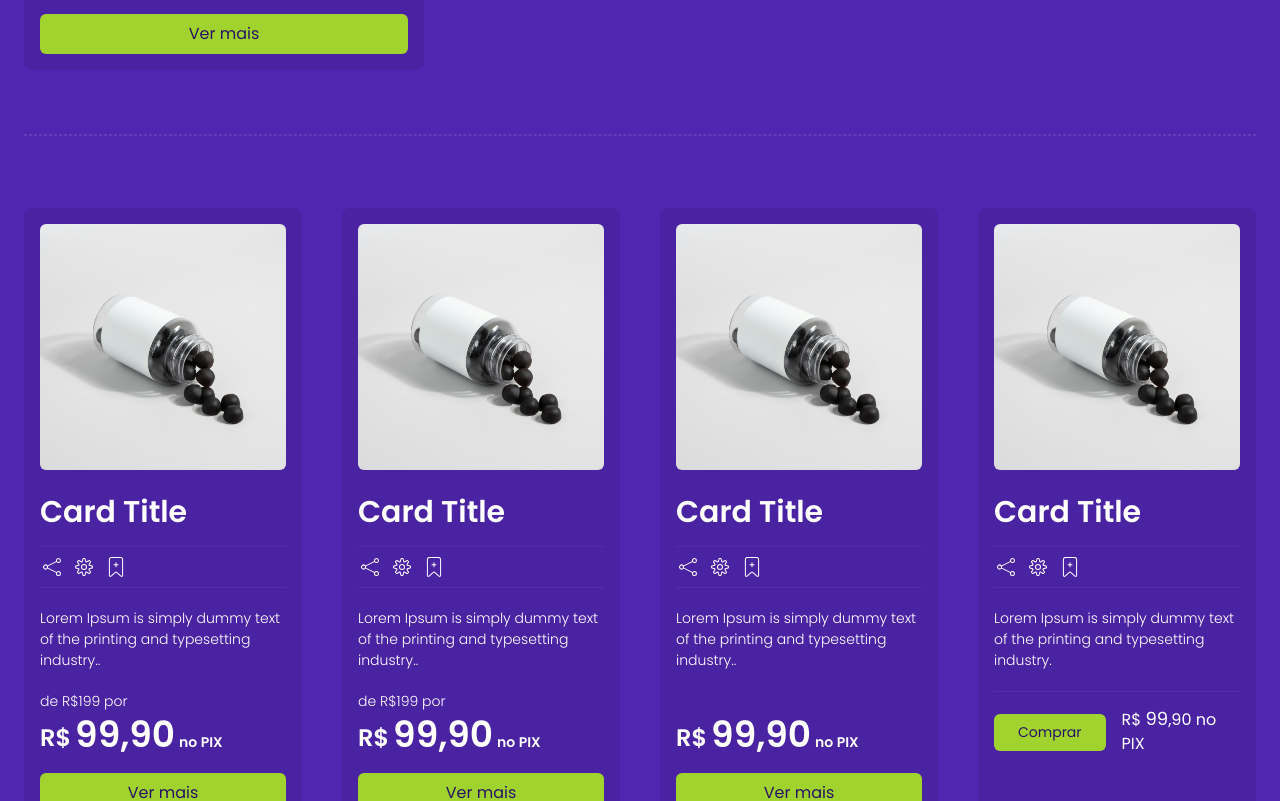
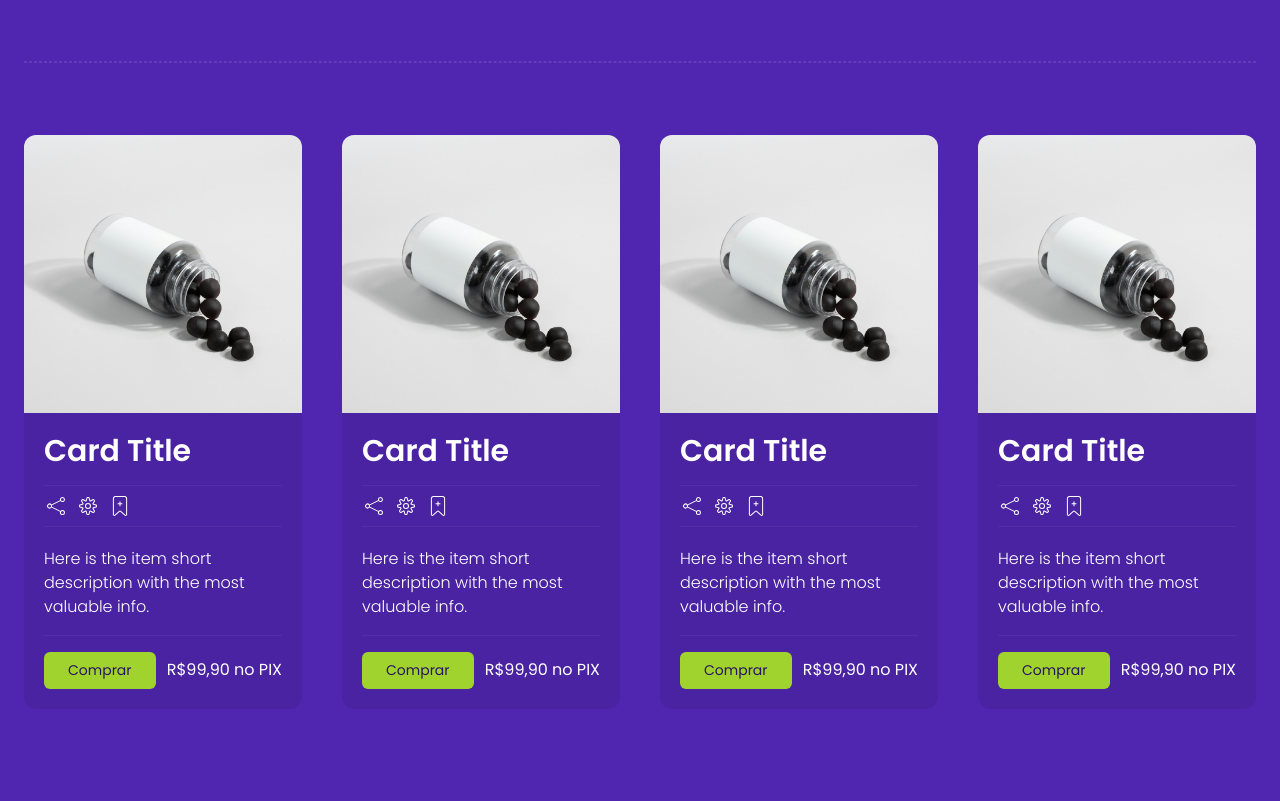
Before and after one commit to allrox/allrox-ui-kit, a Next.js app: page / in a window 1280 px wide. Shown: the part 3440-4241 px from the top of the page. Built offline with nearby package versions, Linux system fonts and the light colour scheme.

Commit message:
Ajustes nos cards e passagem da URL para o  botão de ação

```diff
--- a/package.json
+++ b/package.json
@@ -9,6 +9,7 @@
     "lint": "next lint"
   },
   "dependencies": {
+    "@tailwindcss/line-clamp": "^0.4.4",
     "icons": "^1.0.0",
     "next": "15.0.3",
     "react": "^19.0.0-rc-66855b96-20241106",
--- a/src/app/components/Card/index.js
+++ b/src/app/components/Card/index.js
@@ -2,42 +2,38 @@ import Image from "next/image"
 import { CiShare2 } from "react-icons/ci";
 import { CiSettings } from "react-icons/ci";
 import { CiBookmarkPlus } from "react-icons/ci";
+import PricingLine from "../PricingLine";
 
-export default function Card({ children, props, imgurl, alt, width, height, title, share, settings, bookmark }) {
+export default function Card({  props, imgurl, alt, width, height, title, share, settings, bookmark, desc, oldprice, price, method , buttonUrl}) {
     return (
-        <div className={`flex flex-col bg-primary-900/[.45] p-4 rounded-lg text-base font-regular ${props}`}>
+        <div className={`flex flex-col bg-primary-900/[.45] rounded-xl text-base font-regular  ${props}`}>
+
             <Image
                 src={imgurl}
                 alt={alt}
                 width={width}
                 height={height}
-                className="rounded-md" />
-            <div className="pt-6">
+                className="rounded-t-xl" />
+
+            <div className="p-5 ">
                 {title && (
                     <span className="text-3xl font-bold">{title}</span>
                 )}
                 <div className="flex flex-col gap-1">
                     <div className="flex flex-row gap-2 text-2xl mt-4 py-2 border-t border-b border-1 border-white/[0.05]">
-                        {share &&
-                            <a href={share}>
-                                <CiShare2 />
-                            </a>
-                        }
-                        {settings &&
-                            <a href={share}>
-                                <CiSettings />
-                            </a>
-                        }
-                        {bookmark &&
-                            <a href={share}>
-                                <CiBookmarkPlus />
-                            </a>
-                        }
-
+                        {share && <a href={share}><CiShare2 /></a>}
+                        {settings && <a href={share}><CiSettings /></a>}
+                        {bookmark && <a href={share}><CiBookmarkPlus /></a>}
                     </div>
-                    {children}
+                    <div className="flex flex-col h-full justify-around">
+                        <div className="py-4">
+                            {desc}
+                        </div>
+                        <PricingLine oldprice={oldprice} price={price} method={method} buttonUrl={buttonUrl}/>
+                    </div>
                 </div>
             </div>
+
         </div>
     )
 }
--- a/src/app/components/Pricing/index.js
+++ b/src/app/components/Pricing/index.js
@@ -1,9 +1,11 @@
 export default function Pricing({ oldprice, price, method }) {
     return (
         <div className="flex flex-col items-start mb-4 h-full">
+            {oldprice &&
                 <div className="text-sm min-h-6">
                     {oldprice}
                 </div>
+            }
             <div className="flex flex-row font-bold items-end text-2xl grow">
                 R$<span className="text-4xl mb-[-2px] mx-1">{price}</span>
                 {method &&
--- a/src/app/components/PricingLine/index.js
+++ b/src/app/components/PricingLine/index.js
@@ -1,12 +1,12 @@
 import Button from "../ui/Button"
 
-export default function PricingLine(){
-    return(
-        <div className="flex flex-row gap-4 border-t border-1 border-white/[0.05] justify-between items-center pt-4">
-              <Button cta="Comprar" link="#" props="w-full bg-secondary-400 border-none text-primary-950 text-sm p-4" />
-              <div className="font-medium">
-                R$ <span className="text-lg">99</span>,90 no PIX
-              </div>
-            </div>
-    )
+export default function PricingLine({ price, method, buttonUrl }) {
+  return (
+    <div className="flex flex-row gap-2 border-t border-1 border-white/[0.05] justify-between items-center pt-4 h-full]">
+      <Button cta="Comprar" props="w-full bg-secondary-400 border-none text-primary-950 text-sm p-2" buttonUrl={buttonUrl}/>
+      <div className="font-medium">
+        <span className="text-base">{price}</span> {method}
+      </div>
+    </div>
+  )
 }
--- a/src/app/components/ui/Button/index.js
+++ b/src/app/components/ui/Button/index.js
@@ -1,11 +1,11 @@
 import Link from "next/link"
 
-export default function Button({ cta, link, children, arialabel, props }) {
+export default function Button({ cta, buttonUrl, children, arialabel, props }) {
     return (
-        <Link href={link} passHref aria-label={arialabel}>
+        <a href={buttonUrl} aria-label={arialabel}>
             <button className={`flex flex-row gap-2 hover:bg-white justify-center items-center border bg-none hover:text-primary-900 font-medium px-6 py-2 rounded-md ${props}`}  >
                 {children} {cta}
             </button>
-        </Link>
+        </a>
     )
 }
--- a/src/app/page.js
+++ b/src/app/page.js
@@ -90,11 +90,13 @@ export default function Home() {
         <p>Mixing {`<Grid />`} and {`<Card />`} you can build sections to showcase your products with a featured image icon buttons, description, old, current prices and an action button. To build your cards, you need to provide properties below:</p>
         <div className="flex flex-col md:flex-row gap-16 my-10">
           <div className="max-w-[400px]">
-            <Card imgurl="/mockup-1x1.jpg" alt="Imagem de exemplo" width={640} height={800} title="I&apos;m a sample card" share="#" settings="#" bookmark="#">
-              <div className="text-sm my-4">Here is a short description of your sample card subject.</div>
-              <Pricing oldprice="de R$199 por" price="99,90" method="no PIX" />
-              <Button cta="Ver mais" link="#" props="w-full bg-secondary-400 border-none text-primary-950" />
-            </Card>
+            <Card imgurl="/mockup-1x1.jpg" alt="Imagem de exemplo" width={640} height={800}
+              title="I&apos;m a sample card" share="#" settings="#" bookmark="#"
+              desc="Here is your item&apos;s short description."
+              buttonUrl="https://globo.com"
+              oldprice="de R$199 por"
+              price="R$99,00"
+              method="PIX" />
           </div>
           <div>
             <PropertyTag tag="imgurl" text="set the url to your card's featured image" />
@@ -120,26 +122,41 @@ export default function Home() {
         <Divider />
 
         <Grid props="sm:grid-cols-2 md:grid-cols-3 lg:grid-cols-4">
-          <Card imgurl="/mockup-1x1.jpg" alt="Imagem de exemplo" width={640} height={800} title="Card Title" share="#" settings="#" bookmark="#">
-            <div className="text-sm my-4">Lorem Ipsum is simply dummy text of the printing and typesetting industry..</div>
-            <Pricing oldprice="de R$199 por" price="99,90" method="no PIX" />
-            <Button cta="Ver mais" link="#" props="w-full bg-secondary-400 border-none text-primary-950" />
-          </Card>
-          <Card imgurl="/mockup-1x1.jpg" alt="Imagem de exemplo" width={640} height={800} title="Card Title" share="#" settings="#" bookmark="#">
-            <div className="text-sm my-4">Lorem Ipsum is simply dummy text of the printing and typesetting industry..</div>
-            <Pricing oldprice="de R$199 por" price="99,90" method="no PIX" />
-            <Button cta="Ver mais" link="#" props="w-full bg-secondary-400 border-none text-primary-950" />
-          </Card>
-          <Card imgurl="/mockup-1x1.jpg" alt="Imagem de exemplo" width={640} height={800} title="Card Title" share="#" settings="#" bookmark="#">
-            <div className="text-sm my-4">Lorem Ipsum is simply dummy text of the printing and typesetting industry..</div>
-            <Pricing price="99,90" method="no PIX" />
-            <Button cta="Ver mais" link="#" props="w-full bg-secondary-400 border-none text-primary-950" />
-          </Card>
-          <Card imgurl="/mockup-1x1.jpg" alt="Imagem de exemplo" width={640} height={800} title="Card Title" share="#" settings="#" bookmark="#">
-            <div className="text-sm my-4">Lorem Ipsum is simply dummy text of the printing and typesetting industry.
-            </div>
-            <PricingLine/>
-          </Card>
+          <Card
+            imgurl="/mockup-1x1.jpg" alt="Imagem de exemplo" width={640} height={800}
+            title="Card Title" share="#" settings="#" bookmark="#"
+            desc="Here is the item short description with the most valuable info."
+            buttonUrl="https://globo.com"
+            oldprice="R$199"
+            price="R$99,90"
+            method="no PIX" />
+
+          <Card
+            imgurl="/mockup-1x1.jpg" alt="Imagem de exemplo" width={640} height={800}
+            title="Card Title" share="#" settings="#" bookmark="#"
+            desc="Here is the item short description with the most valuable info."
+            buttonUrl="https://globo.com"
+            oldprice="R$199"
+            price="R$99,90"
+            method="no PIX" />
+
+          <Card
+            imgurl="/mockup-1x1.jpg" alt="Imagem de exemplo" width={640} height={800}
+            title="Card Title" share="#" settings="#" bookmark="#"
+            desc="Here is the item short description with the most valuable info."
+            buttonUrl="https://globo.com"
+            oldprice="R$199"
+            price="R$99,90"
+            method="no PIX" />
+
+          <Card
+            imgurl="/mockup-1x1.jpg" alt="Imagem de exemplo" width={640} height={800}
+            title="Card Title" share="#" settings="#" bookmark="#"
+            desc="Here is the item short description with the most valuable info."
+            buttonUrl="https://globo.com"
+            oldprice="R$199"
+            price="R$99,90"
+            method="no PIX" />
 
         </Grid>
 
```
Also changed, not shown: 1 other file (tests, documents, lock files or other folders).
